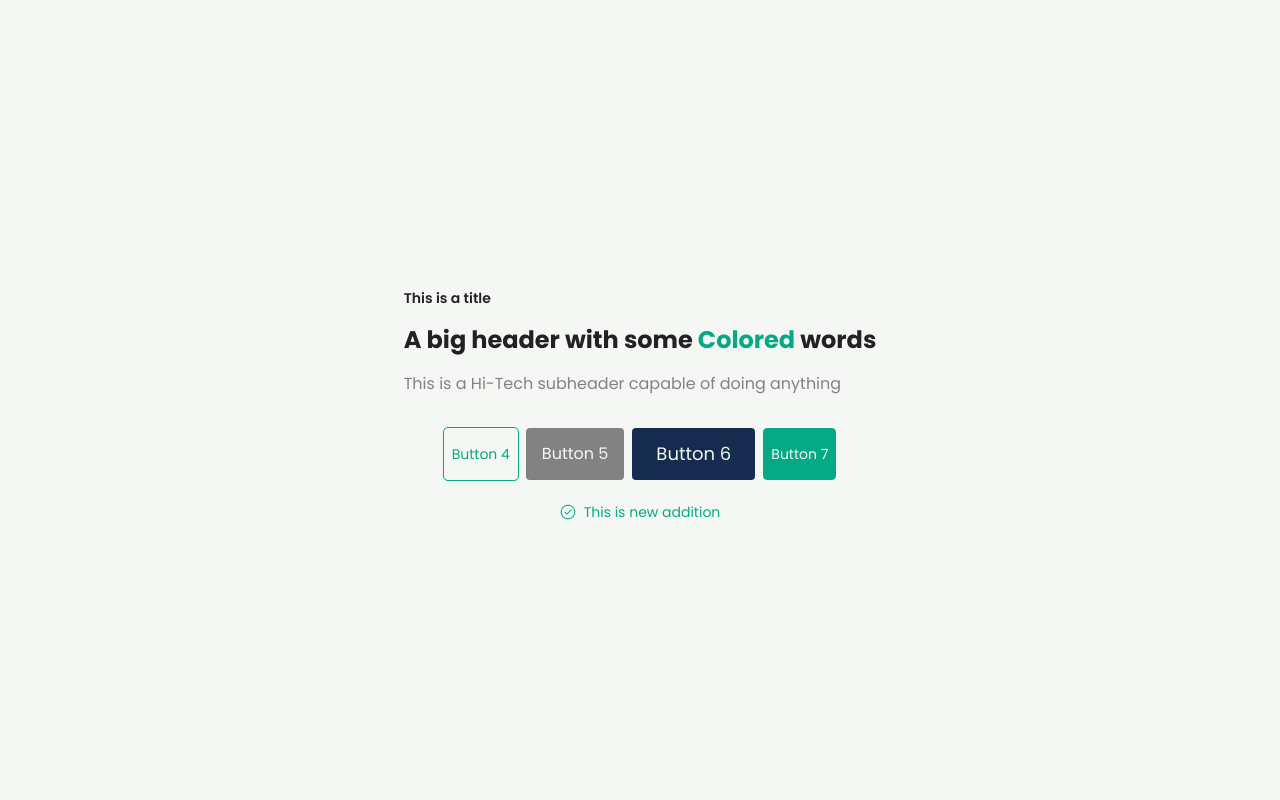
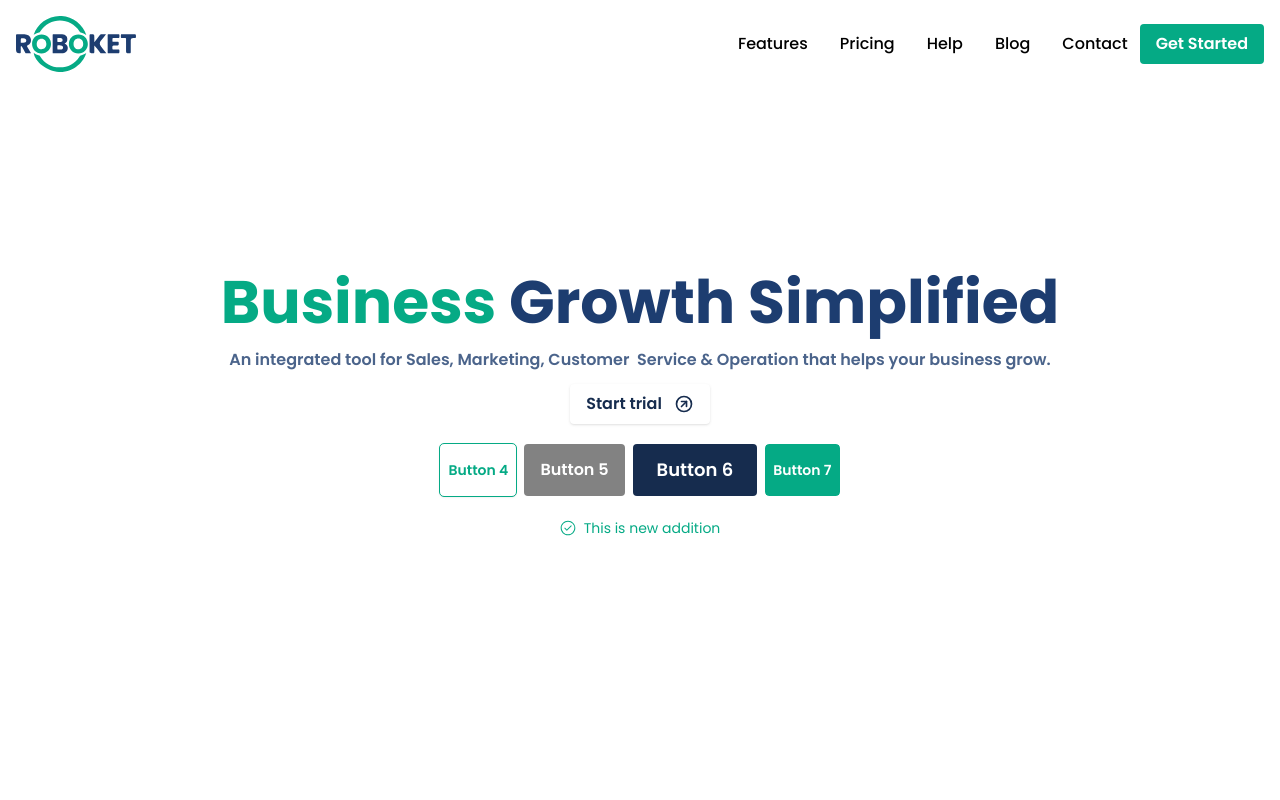
Before and after one commit to rhrokib/roboket-land, a Next.js app: page / in a window 1280 px wide. Shown: the top 800 px of the page. Built offline with nearby package versions, Linux system fonts and the light colour scheme.

Commit message:
chore: Update UI components and page layout

```diff
--- a/src/app/home/page1.tsx
+++ b/src/app/home/page1.tsx
@@ -1,29 +1,32 @@
 import { Button } from '@/components/button/button';
-import {
-  Header,
-  HeaderText,
-  HeaderTitle,
-  SubHeader,
-} from '@/components/header';
+import { Header, HeaderText, SubHeader } from '@/components/header';
 import { IconLabel } from '@/components/icon-label';
 import { GoCheckCircle } from 'react-icons/go';
+import { TbCircleArrowUpRight } from 'react-icons/tb';
 
 export default function Page1() {
   return (
-    <div className="flex flex-col justify-center items-center bg-light min-h-screen">
-      <Header alignment="left">
-        <HeaderTitle size="text-sm">This is a title</HeaderTitle>
+    <>
+      <div className="flex flex-col justify-center items-center bg-light min-h-dvh">
+        <Header alignment="center">
           <HeaderText
-          size="text-2xl"
-          coloredWords={['colored']}
+            size="text-6xl"
+            color="text-accent-400"
+            coloredWords={['business']}
             accentColor="text-primary-600"
           >
-          A big header with some Colored words
+            Business Growth Simplified
           </HeaderText>
-        <SubHeader size="text-base">
-          This is a Hi-Tech subheader capable of doing anything
+          <SubHeader color="text-accent-200" size="text-base">
+            An integrated tool for Sales, Marketing, Customer  Service &
+            Operation that helps your business grow.
           </SubHeader>
         </Header>
+        <Button
+          label="Start trial"
+          variant="white"
+          rightIcon={<TbCircleArrowUpRight className="font-semibold text-xl" />}
+        />
 
         {/*  */}
         <div className="flex gap-2 my-5">
@@ -41,5 +44,6 @@ export default function Page1() {
           />
         </div>
       </div>
+    </>
   );
 }
--- a/src/app/layout.tsx
+++ b/src/app/layout.tsx
@@ -1,3 +1,4 @@
+import NavigationBar from '@/components/navigation';
 import type { Metadata } from 'next';
 import './globals.css';
 
@@ -14,7 +15,10 @@ export default function RootLayout({
 }>) {
   return (
     <html lang="en">
-      <body className={`font-sans}`}>{children}</body>
+      <body className={`font-sans} relative`}>
+        <NavigationBar />
+        {children}
+      </body>
     </html>
   );
 }
--- a/src/app/page.tsx
+++ b/src/app/page.tsx
@@ -4,6 +4,7 @@ export default function Home() {
   return (
     <>
       <Page1 />
+      <Page1 />
     </>
   );
 }
--- a/src/components/button/button.tsx
+++ b/src/components/button/button.tsx
@@ -11,6 +11,7 @@ interface ButtonVariant {
   secondary: 'bg-secondary text-light';
   accent: 'bg-accent-600 text-light';
   dark: 'bg-dark text-light';
+  white: 'bg-white text-accent-600 shadow';
   light: 'bg-light text-primary-600 shadow';
 }
 
@@ -45,16 +46,17 @@ export function Button({
     accent: 'bg-accent-600 text-light',
     dark: 'bg-dark text-light',
     light: 'bg-light text-primary-600 shadow',
+    white: 'bg-white text-accent-600 shadow',
   };
 
   return (
     <button
       {...props}
-      className={`${variantClasses[variant]} ${sizeClasses[size]} ${outline ? 'outline outline-1' : 'outline-none'} flex justify-center items-center rounded gap-2 hover:opacity-90   active:opacity-100 active:shadow-inner`}
+      className={`${variantClasses[variant]} ${sizeClasses[size]} ${outline ? 'outline outline-1' : 'outline-none'} flex  font-semibold justify-center items-center rounded gap-2 whitespace-nowrap  hover:opacity-90  active:opacity-100 active:shadow-inner`}
     >
-      {leftIcon && <span className="mr-2">{leftIcon}</span>}
+      {leftIcon && <span className="mr-1">{leftIcon}</span>}
       {label}
-      {rightIcon && <span className="ml-2">{rightIcon}</span>}
+      {rightIcon && <span className="ml-1">{rightIcon}</span>}
     </button>
   );
 }
--- a/src/components/header.tsx
+++ b/src/components/header.tsx
@@ -73,7 +73,10 @@ export function HeaderText({
   const coloredWordsSet = new Set(coloredWords);
 
   return (
-    <h2 className={`${color} ${size} font-bold`} {...props}>
+    <h2
+      className={`${color} ${size} font-bold md:whitespace-nowrap`}
+      {...props}
+    >
       {typeof children === 'string'
         ? children.split(' ').map((word: string, index: number) => (
             <span
@@ -94,5 +97,5 @@ export function SubHeader({
   color = 'text-secondary',
   size = 'text-base',
 }: SubHeaderProps) {
-  return <span className={`${color} ${size}`}>{children}</span>;
+  return <span className={`${color} ${size} font-semibold`}>{children}</span>;
 }
--- /dev/null
+++ b/src/components/navigation.tsx
@@ -0,0 +1,70 @@
+import Image from 'next/image';
+import { Button } from './button/button';
+
+export default function NavigationBar() {
+  return (
+    <nav className="fixed bg-white w-screen">
+      <div className="flex flex-wrap justify-between items-center mx-auto p-4 max-w-screen-xl">
+        <a href="#" className="flex items-center space-x-3 rtl:space-x-reverse">
+          <Image src="/logo.svg" width={120} height={60} alt="Roboket Logo" />
+        </a>
+        {/* <div className="flex md:order-2">
+          <button
+            type="button"
+            className="bg-primary-600 rounded-lg w-40 h-12 text-white"
+          >
+            Get started
+          </button>
+        </div> */}
+        <div
+          className="md:flex justify-between items-center gap-3 md:order-1 hidden w-full md:w-auto"
+          id="navbar-cta"
+        >
+          <ul className="flex md:flex-row flex-col md:space-x-8 rtl:space-x-reverse mt-4 md:mt-0 p-4 md:p-0 rounded-lg font-medium">
+            <li>
+              <a
+                href="#"
+                className="block md:hover:bg-transparent md:dark:hover:bg-transparent px-3 py-2 md:p-0 rounded md:hover:text-primary-600"
+              >
+                Features
+              </a>
+            </li>
+            <li>
+              <a
+                href="#"
+                className="block md:hover:bg-transparent md:dark:hover:bg-transparent px-3 py-2 md:p-0 rounded md:hover:text-primary-600"
+              >
+                Pricing
+              </a>
+            </li>
+            <li>
+              <a
+                href="#"
+                className="block md:hover:bg-transparent md:dark:hover:bg-transparent px-3 py-2 md:p-0 rounded md:hover:text-primary-600"
+              >
+                Help
+              </a>
+            </li>
+            <li>
+              <a
+                href="#"
+                className="block md:hover:bg-transparent md:dark:hover:bg-transparent px-3 py-2 md:p-0 rounded md:hover:text-primary-600"
+              >
+                Blog
+              </a>
+            </li>
+            <li>
+              <a
+                href="#"
+                className="block md:hover:bg-transparent md:dark:hover:bg-transparent px-3 py-2 md:p-0 rounded md:hover:text-primary-600"
+              >
+                Contact
+              </a>
+            </li>
+          </ul>
+          <Button label="Get Started" />
+        </div>
+      </div>
+    </nav>
+  );
+}
--- a/tailwind.config.ts
+++ b/tailwind.config.ts
@@ -23,7 +23,7 @@ const config: Config = {
         },
         secondary: '#828282',
         dark: '#222',
-        light: '#f4f7f3',
+        light: '#ffffff',
       },
       backgroundImage: {
         'gradient-radial': 'radial-gradient(var(--tw-gradient-stops))',
```
Also changed, not shown: src/types/ui-config.ts (+10 -3 lines), public/logo.svg (added). Lines whose indentation alone changed are shown as unchanged.
